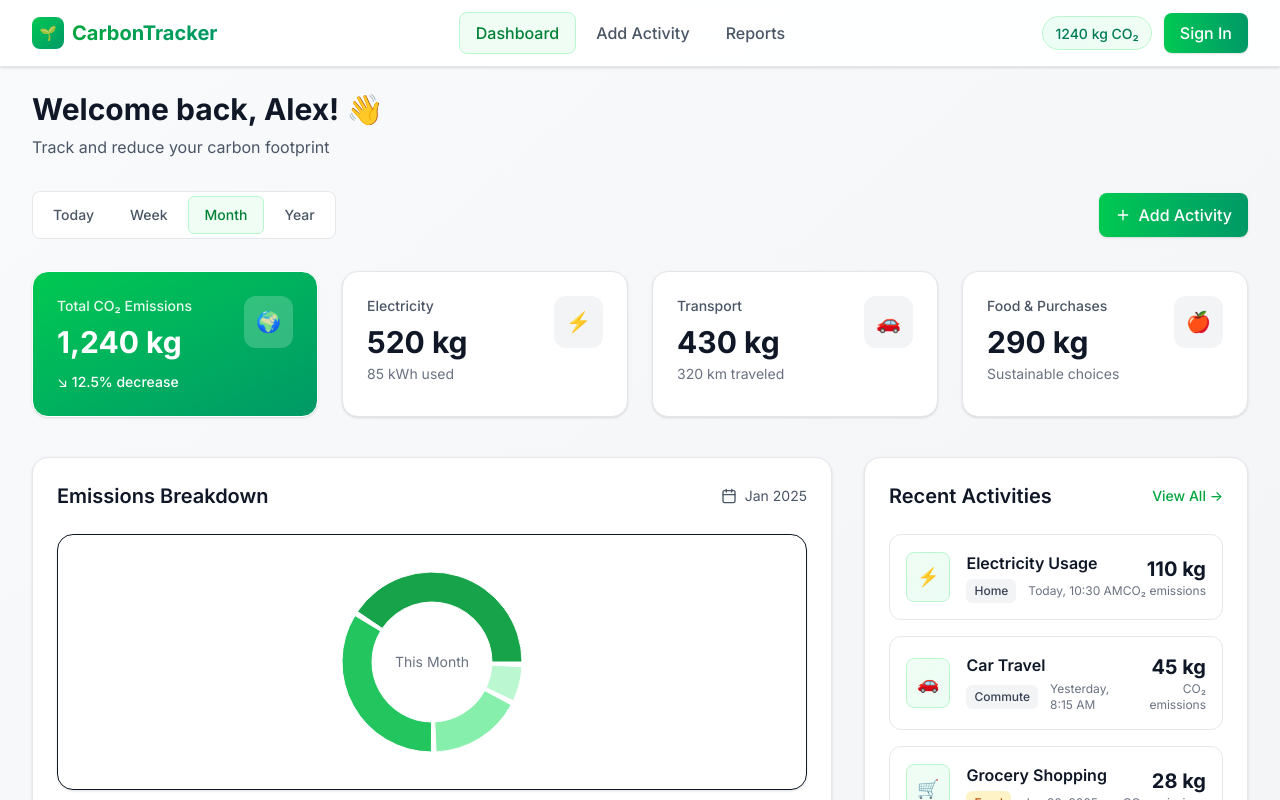
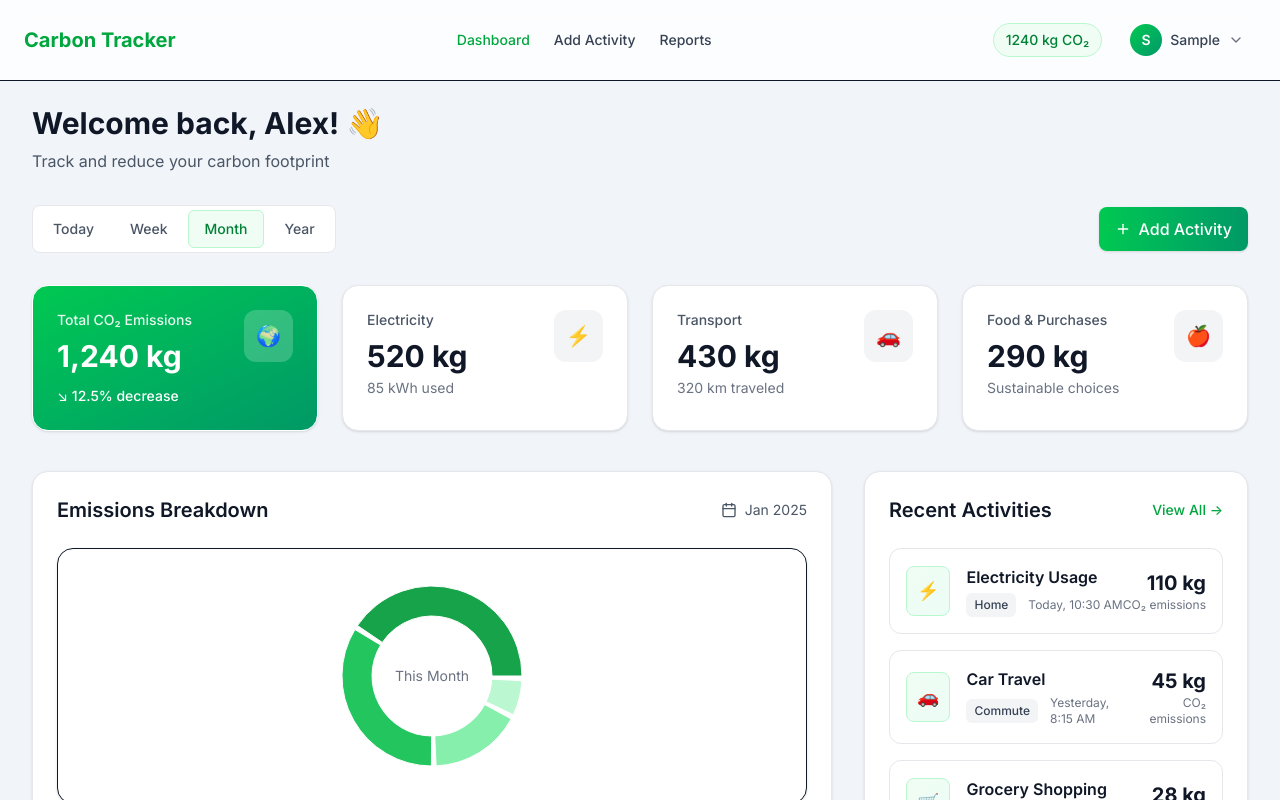
Before and after one commit to Glitxhed-Frenzy/Final_yearProject, a React (Vite) app in the folder carbon-frontend/: page /dashboard in a window 1280 px wide. Shown: the top 800 px of the page. Built offline with nearby package versions, Linux system fonts and the light colour scheme; sample sign-in values are in the browser's storage.

Commit message:
Navbar only displayed when user logs in

```diff
--- a/carbon-frontend/src/App.jsx
+++ b/carbon-frontend/src/App.jsx
@@ -1,4 +1,4 @@
-import { Routes, Route, Navigate } from "react-router-dom";
+import { Routes, Route, Navigate, useLocation } from "react-router-dom";
 import Navbar from "./frontend/components/Navbar";
 
 import Dashboard from "./frontend/pages/Dashboard";
@@ -15,20 +15,34 @@ import Users from "./frontend/admin/Users";
 import AdminStats from "./frontend/admin/AdminStats";
 
 export default function App() {
+  const location = useLocation();
+
+  // Define routes where Navbar should NOT appear
+  const hideNavbarRoutes = [
+    '/login',
+    '/admin/login',
+    '/register', // If you add this later
+    '/forgot-password' // If you add this later
+  ];
+
+  // Check if current route should hide Navbar
+  const shouldShowNavbar = !hideNavbarRoutes.includes(location.pathname);
+
   return (
-    <div className="min-h-screen bg-gradient-to-br from-slate-50 to-gray-100 text-gray-900">
-      <Navbar />
+    <div className="min-h-screen bg-slate-100 text-gray-900">
+      {/* Conditionally render Navbar */}
+      {shouldShowNavbar && <Navbar />}
 
       <Routes>
         <Route path="/" element={<Navigate to="/dashboard" replace />} />
 
-        {/* User Routes */}
+        {/* User */}
         <Route path="/dashboard" element={<Dashboard />} />
         <Route path="/add" element={<AddActivity />} />
         <Route path="/reports" element={<Reports />} />
         <Route path="/login" element={<Login />} />
 
-        {/* Admin Routes */}
+        {/* Admin */}
         <Route path="/admin/login" element={<AdminLogin />} />
         <Route path="/admin" element={<AdminLayout />}>
           <Route path="dashboard" element={<AdminDashboard />} />
--- a/carbon-frontend/src/frontend/components/Navbar.jsx
+++ b/carbon-frontend/src/frontend/components/Navbar.jsx
@@ -1,28 +1,40 @@
-import { NavLink } from "react-router-dom";
+import { NavLink, useNavigate } from "react-router-dom";
+import { useState, useEffect } from "react";
+import { User, LogOut, ChevronDown } from "lucide-react";
 
 export default function Navbar() {
+  const navigate = useNavigate();
+  const [user, setUser] = useState(null);
+  const [showDropdown, setShowDropdown] = useState(false);
+
+  // Check if user is logged in
+  useEffect(() => {
+    const userData = localStorage.getItem("user");
+    if (userData) {
+      setUser(JSON.parse(userData));
+    }
+  }, []);
+
+  const handleLogout = () => {
+    localStorage.removeItem("user");
+    localStorage.removeItem("token");
+    setUser(null);
+    setShowDropdown(false);
+    navigate("/login");
+  };
+
   return (
-    <header className="sticky top-0 z-50 border-b border-gray-200 bg-white/90 backdrop-blur-lg shadow-sm">
-      <div className="max-w-7xl mx-auto px-4 sm:px-6 lg:px-8 py-3">
-        <div className="flex items-center justify-between">
-          <div className="flex items-center space-x-2">
-            <div className="w-8 h-8 bg-gradient-to-br from-green-500 to-emerald-600 rounded-lg flex items-center justify-center">
-              <span className="text-white font-bold text-sm">🌱</span>
-            </div>
-            <h1 className="text-xl font-bold bg-gradient-to-r from-green-600 to-emerald-600 bg-clip-text text-transparent">
-              CarbonTracker
-            </h1>
-          </div>
+    <header className="bg-white/80 backdrop-blur border-b sticky top-0 z-50">
+      <div className="max-w-7xl mx-auto px-6 py-4 flex justify-between items-center">
+        <h1 className="text-xl font-bold text-green-600">Carbon Tracker</h1>
 
-          <nav className="hidden md:flex items-center space-x-1">
+        {/* Navigation Links - Only show when user is logged in */}
+        {user && (
+          <nav className="flex items-center gap-6 text-sm font-medium">
             <NavLink
               to="/dashboard"
               className={({ isActive }) =>
-                `px-4 py-2 rounded-lg font-medium transition-all duration-200 ${
-                  isActive
-                    ? 'bg-green-50 text-green-700 border border-green-200'
-                    : 'text-gray-600 hover:text-green-600 hover:bg-green-50'
-                }`
+                `hover:text-green-600 ${isActive ? 'text-green-600' : 'text-gray-700'}`
               }
             >
               Dashboard
@@ -30,11 +42,7 @@ export default function Navbar() {
             <NavLink
               to="/add"
               className={({ isActive }) =>
-                `px-4 py-2 rounded-lg font-medium transition-all duration-200 ${
-                  isActive
-                    ? 'bg-green-50 text-green-700 border border-green-200'
-                    : 'text-gray-600 hover:text-green-600 hover:bg-green-50'
-                }`
+                `hover:text-green-600 ${isActive ? 'text-green-600' : 'text-gray-700'}`
               }
             >
               Add Activity
@@ -42,30 +50,87 @@ export default function Navbar() {
             <NavLink
               to="/reports"
               className={({ isActive }) =>
-                `px-4 py-2 rounded-lg font-medium transition-all duration-200 ${
-                  isActive
-                    ? 'bg-green-50 text-green-700 border border-green-200'
-                    : 'text-gray-600 hover:text-green-600 hover:bg-green-50'
-                }`
+                `hover:text-green-600 ${isActive ? 'text-green-600' : 'text-gray-700'}`
               }
             >
               Reports
             </NavLink>
           </nav>
+        )}
 
-          <div className="flex items-center space-x-3">
-            <div className="hidden sm:block px-3 py-1 bg-gradient-to-r from-emerald-50 to-green-50 rounded-full border border-green-200">
-              <span className="text-sm font-medium text-emerald-700">1240 kg CO₂</span>
+        {/* Right side: User info or Sign In button */}
+        <div className="flex items-center gap-4">
+          {/* Show total emissions only when logged in */}
+          {user && (
+            <div className="hidden sm:flex items-center gap-2 px-3 py-1.5 bg-green-50 text-green-700 rounded-full border border-green-200">
+              <span className="text-sm font-medium">1240 kg CO₂</span>
             </div>
+          )}
+
+          {user ? (
+            /* User dropdown when logged in */
+            <div className="relative">
+              <button
+                onClick={() => setShowDropdown(!showDropdown)}
+                className="flex items-center gap-2 px-3 py-2 rounded-lg hover:bg-gray-100 transition-colors"
+              >
+                <div className="w-8 h-8 bg-gradient-to-br from-green-500 to-emerald-600 rounded-full flex items-center justify-center text-white text-sm font-semibold">
+                  {user.name?.charAt(0) || "U"}
+                </div>
+                <span className="hidden md:inline text-sm font-medium text-gray-700">
+                  {user.name?.split(" ")[0] || "User"}
+                </span>
+                <ChevronDown className="w-4 h-4 text-gray-500" />
+              </button>
+
+              {/* Dropdown Menu */}
+              {showDropdown && (
+                <div className="absolute right-0 mt-2 w-48 bg-white rounded-xl shadow-lg border border-gray-200 py-2 z-50">
+                  <div className="px-4 py-3 border-b border-gray-100">
+                    <p className="font-semibold text-gray-900">{user.name}</p>
+                    <p className="text-sm text-gray-600 truncate">{user.email}</p>
+                  </div>
+
+                  <button
+                    onClick={() => {
+                      setShowDropdown(false);
+                      navigate("/profile"); // Add profile page if needed
+                    }}
+                    className="w-full text-left px-4 py-3 text-gray-700 hover:bg-gray-50 flex items-center gap-3"
+                  >
+                    <User className="w-4 h-4" />
+                    Profile Settings
+                  </button>
+
+                  <button
+                    onClick={handleLogout}
+                    className="w-full text-left px-4 py-3 text-red-600 hover:bg-red-50 flex items-center gap-3"
+                  >
+                    <LogOut className="w-4 h-4" />
+                    Sign Out
+                  </button>
+                </div>
+              )}
+            </div>
+          ) : (
+            /* Sign In button when not logged in */
             <NavLink
               to="/login"
-              className="px-4 py-2 bg-gradient-to-r from-green-500 to-emerald-600 text-white font-medium rounded-lg hover:from-green-600 hover:to-emerald-700 transition-all duration-200 shadow-sm hover:shadow-md"
+              className="bg-green-600 text-white px-4 py-2 rounded-xl hover:bg-green-700 transition font-medium"
             >
               Sign In
             </NavLink>
-          </div>
+          )}
         </div>
       </div>
+
+      {/* Close dropdown when clicking outside */}
+      {showDropdown && (
+        <div
+          className="fixed inset-0 z-40"
+          onClick={() => setShowDropdown(false)}
+        />
+      )}
     </header>
   );
 }
```
